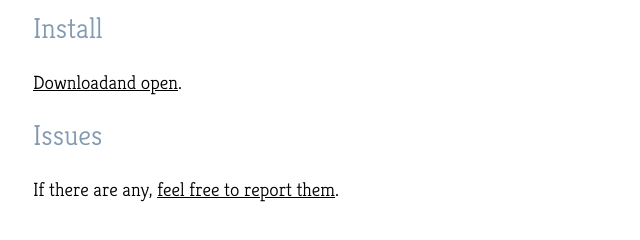
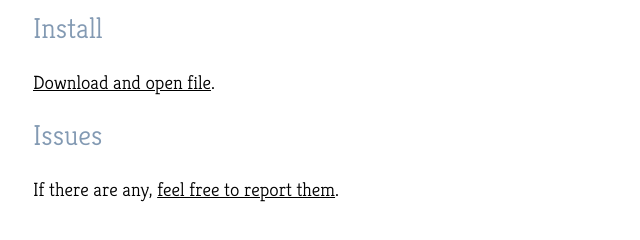
Before and after one commit to fox/searchr, a plain HTML site: page index.html in a window 1280 px wide. Shown: the part 541-781 px from the top of the page, 319-959 px from the left. Drawn offline with Linux system fonts and the light colour scheme.

Commit message:
Download urls

```diff
--- a/index.html
+++ b/index.html
@@ -17,7 +17,7 @@
 <p>For a list of keywords, go to settings (Safari &rarr; Preferences &rarr;	Extensions &rarr;	Searchr). You can also add new keywords there.
 </p>
 <h2>Install</h2>
-<p><a href="">Downloadand open</a>.</p>
+<p><a href="https://github.com/fox/searchr/blob/master/Searchr.safariextz">Download and open file</a>.</p>
 
 <h2>Issues</h2>
 <p>If there are any, <a href="https://github.com/fox/searchr/issues">feel free to report them</a>.</p>
```
Also changed, not shown: 2 other files.
